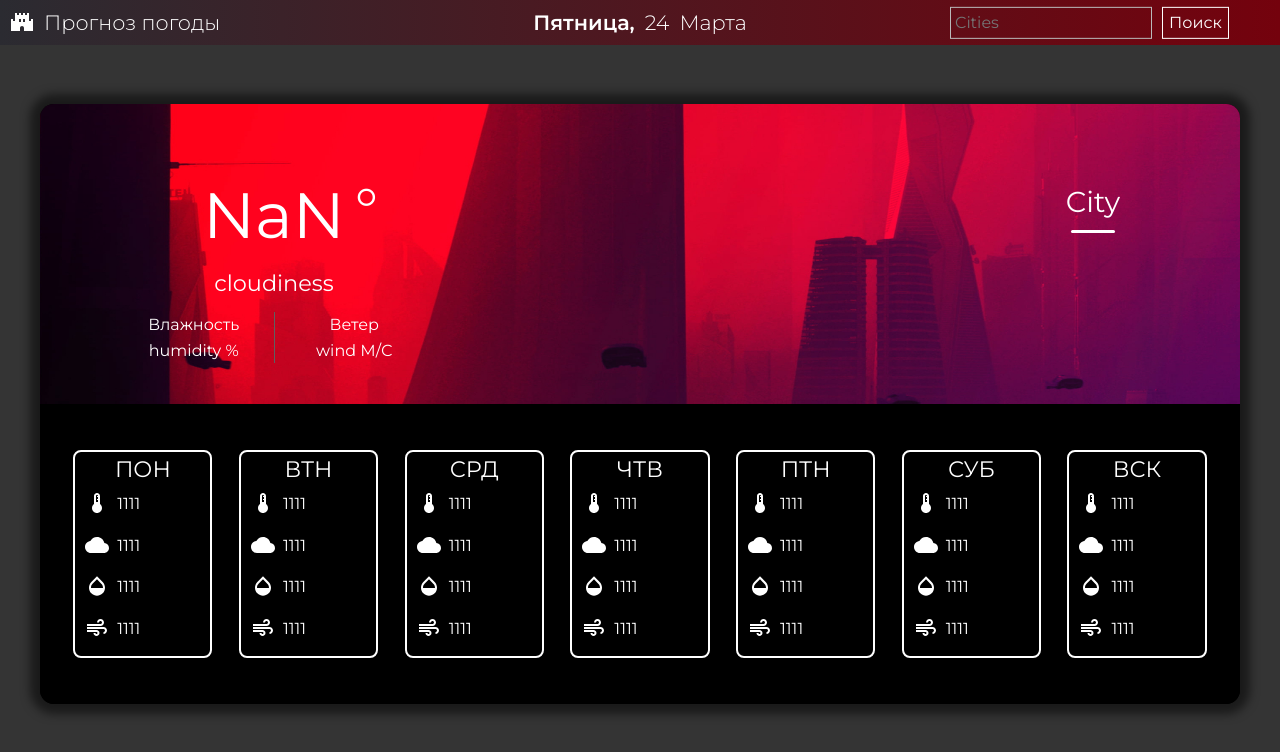
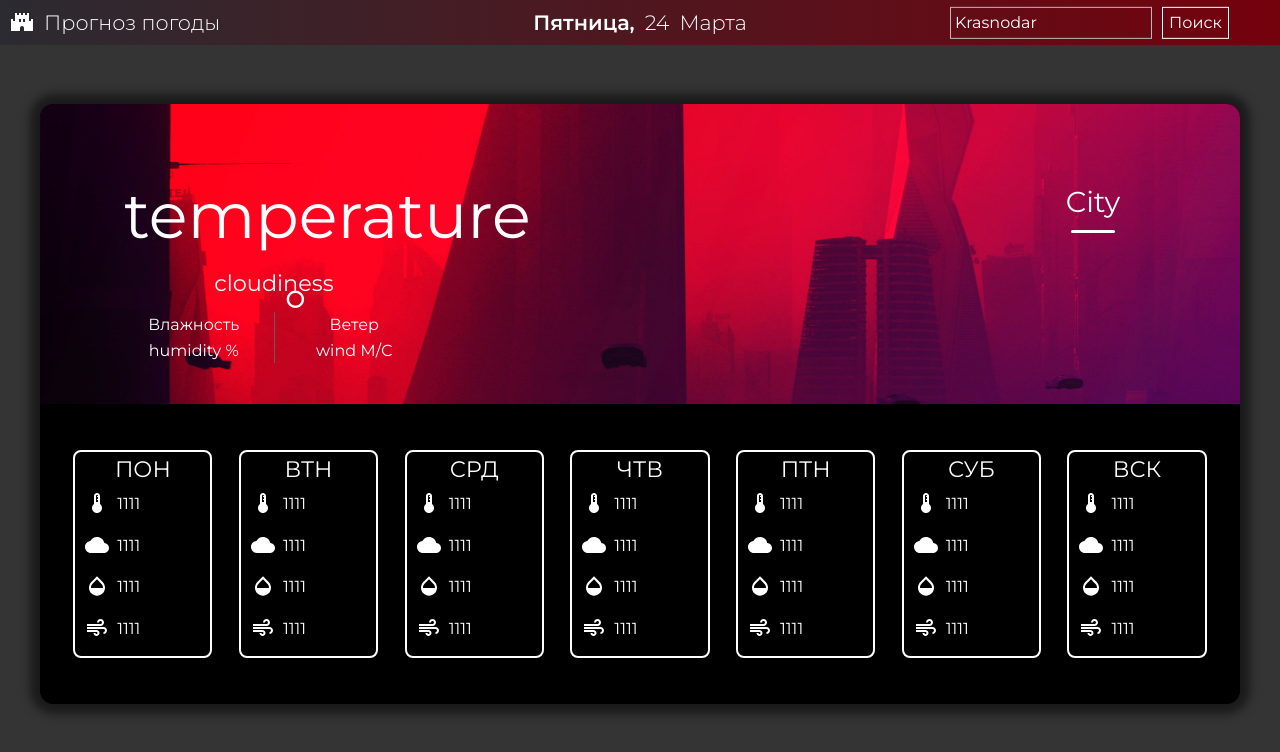
Before and after one commit to Javert5555/weather_forecast, a React (Create React App) app: page / in a window 1280 px wide. Shown: the top 752 px of the page. Built offline with nearby package versions, Linux system fonts and the light colour scheme.

Commit message:
fix env and current weather api forecast

```diff
--- a/package.json
+++ b/package.json
@@ -10,7 +10,6 @@
     "@testing-library/jest-dom": "^5.16.5",
     "@testing-library/react": "^13.4.0",
     "@testing-library/user-event": "^13.5.0",
-    "dotenv": "^16.0.3",
     "react": "^18.2.0",
     "react-dom": "^18.2.0",
     "react-scripts": "5.0.1",
--- a/src/components/card/TodayWeatherData.js
+++ b/src/components/card/TodayWeatherData.js
@@ -1,6 +1,5 @@
 import { Fragment } from 'react'
 import '../../styles/card/today_weather_data.scss'
-
 
 const TodayWeatherData = ({ temperature, cloudiness, humidity, wind }) => {
 
@@ -8,7 +7,7 @@ const TodayWeatherData = ({ temperature, cloudiness, humidity, wind }) => {
             <div className='today-weather-data'>
                 <div className='today-weather-data__cloudiness-temperature'>
                     <div className='today-weather-data__temperature'>
-                        {Math.round(temperature)}
+                        {isNaN(temperature) ? temperature : Math.round(temperature)  }
                         <span className='today-weather-data__temperature-degree'>°</span>
                     </div>
                     <div className='today-weather-data__cloudiness'>{cloudiness}</div>
--- a/src/components/core/Menu.js
+++ b/src/components/core/Menu.js
@@ -4,6 +4,9 @@ import CastleIcon from '@mui/icons-material/Castle';
 import getWeatherForecastData from '../../weather-api/days-api'
 
 const Menu = ({ setCity, setTemperature, setCloudiness, setHumidity, setWind }) => {
+
+    let [inputCityName, setInputCityName] = useState('Krasnodar')
+
     const weekDays = [
         'Воскресенье',
         'Понедельник',
@@ -34,8 +37,13 @@ const Menu = ({ setCity, setTemperature, setCloudiness, setHumidity, setWind })
 
     const weatherForecastDataHandler = async (e) => {
         e.preventDefault()
-        const response = await getWeatherForecastData('Krasnodar')
+        const response = await getWeatherForecastData(inputCityName)
         // // const data = JSON.parse(response)
+
+
+        if (response?.cod === '404') {
+            return
+        }
 
         setCity(response.name)
         setTemperature(response.main.temp)
@@ -80,6 +88,8 @@ const Menu = ({ setCity, setTemperature, setCloudiness, setHumidity, setWind })
                                 type='text'
                                 name='choose-city'
                                 placeholder="Cities"
+                                value={inputCityName}
+                                onChange={({ target }) => setInputCityName(target.value)}
                             />
                         </label>
                         <input
--- a/src/weather-api/days-api.js
+++ b/src/weather-api/days-api.js
@@ -1,10 +1,11 @@
 const getWeatherForecastData = async (cityName) => {
     try {
-        const response = await fetch(`https://api.openweathermap.org/data/2.5/weather?q=${cityName}&appid=${process.env.OPENWEATHERMAP_API_KEY}&units=metric`, {
+        const response = await fetch(`https://api.openweathermap.org/data/2.5/weather?q=${cityName}&appid=${process.env.REACT_APP_OPENWEATHERMAP_API_KEY}&units=metric`, {
             method: 'GET'
         });
 
         const weatherForecastData = await response.json()
+        console.log(weatherForecastData)
 
         return weatherForecastData
     } catch (error) {
```
Also changed, not shown: 1 other file (tests, documents, lock files or other folders).
